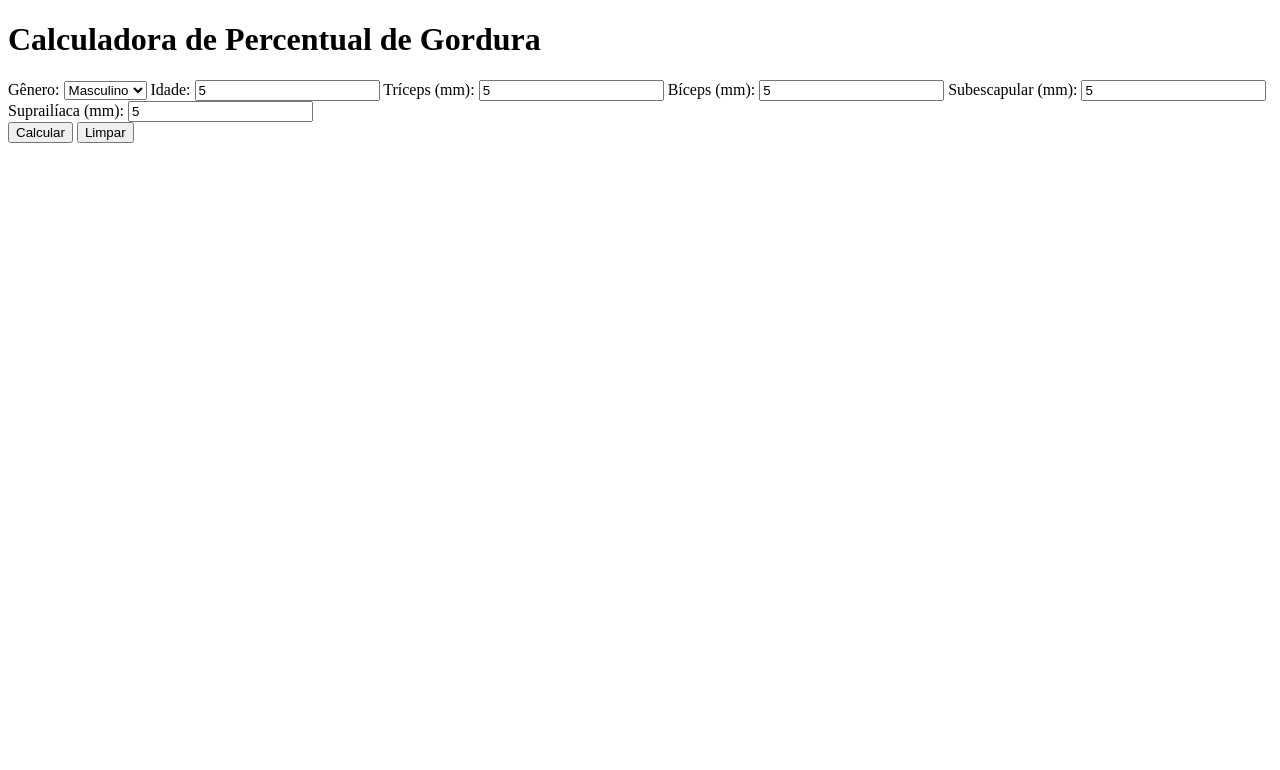
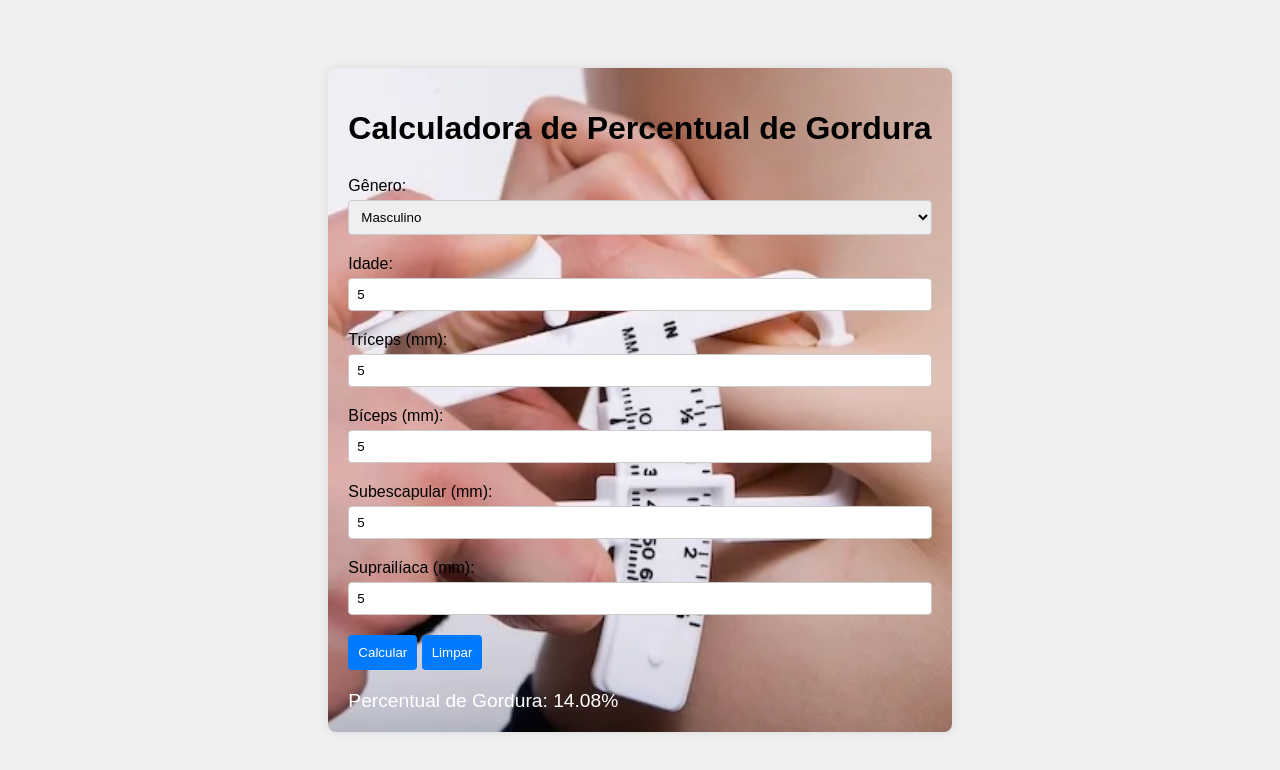
Before and after one commit to nicolasdepaulla/javascript, a website: page exercicios/adipometro/index.html in a window 1280 px wide. Both pictures are taken after typing "5", "5", "5", "5", "5" into the empty fields and a click on the button "Calcular". Drawn offline with Linux system fonts and the light colour scheme.

Commit message:
Add files via upload

```diff
--- /dev/null
+++ b/exercicios/adipometro/adipometro.js
@@ -0,0 +1,30 @@
+function calcularGordura() {
+    const genero = document.getElementById('gender').value;
+    const idade = parseInt(document.getElementById('age').value);
+    const triceps = parseFloat(document.getElementById('triceps').value);
+    const biceps = parseFloat(document.getElementById('biceps').value);
+    const subscapular = parseFloat(document.getElementById('subscapular').value);
+    const suprailiaca = parseFloat(document.getElementById('suprailiac').value);
+
+    if (isNaN(idade) || isNaN(triceps) || isNaN(biceps) || isNaN(subscapular) || isNaN(suprailiaca)) {
+        document.getElementById('result').innerText = 'Por favor, insira todos os valores corretamente.';
+        return;
+    }
+
+    const soma = triceps + biceps + subscapular + suprailiaca
+    let densidade
+
+    if (genero === 'feminino') {
+        densidade = 1.1620 - (0.0630 * Math.log10(soma))
+    } else {
+        densidade = 1.1599 - (0.0717 * Math.log10(soma))
+    }
+
+    const bodyFatPercentage = (495 / densidade) - 450
+
+    document.getElementById('result').innerText = `Percentual de Gordura: ${bodyFatPercentage.toFixed(2)}%`
+}
+
+function limpar() {
+    document.getElementById('result').innerText = '';
+}
--- a/exercicios/adipometro/index.html
+++ b/exercicios/adipometro/index.html
@@ -5,7 +5,7 @@
     <meta charset="UTF-8">
     <meta name="viewport" content="width=device-width, initial-scale=1.0">
     <title>Calculadora de Percentual de Gordura</title>
-    <link rel="stylesheet" href="styles.css">
+    <link rel="stylesheet" href="style.css">
 </head>
 
 <body>
@@ -36,15 +36,15 @@
             <input type="number" id="suprailiac" name="suprailiac" required>
 
             <div class="button-container">
-                <button type="button" onclick="calculateBodyFat()">Calcular</button>
-                <button type="reset">Limpar</button>
+                <button type="button" onclick="calcularGordura()">Calcular</button>
+                <button type="reset" onclick="limpar()">Limpar</button>
             </div>
         </form>
 
         <div id="result"></div>
     </div>
 
-    <script src="script.js"></script>
+    <script src="adipometro.js"></script>
 </body>
 
 </html>
--- /dev/null
+++ b/exercicios/adipometro/style.css
@@ -0,0 +1,61 @@
+body {
+    font-family: sans-serif;
+    display: flex;
+    justify-content: center;
+    align-items: center;
+    height: 100vh;
+    margin: 0;
+    background-color: #f0f0f0;
+}
+
+.container {
+    background-image: url('img/calc.png');
+    background-size: cover;
+    background-position: center;
+    padding: 20px;
+    border-radius: 8px;
+    box-shadow: 0 0 10px rgba(0, 0, 0, 0.1);
+}
+
+h1 {
+    margin-bottom: 20px;
+}
+
+form {
+    display: flex;
+    flex-direction: column;
+
+}
+
+label {
+    margin: 10px 0 5px;
+}
+
+input,
+select {
+    padding: 8px;
+    margin-bottom: 10px;
+    border: 1px solid #ccc;
+    border-radius: 4px;
+}
+
+button {
+    padding: 10px;
+    margin-top: 10px;
+    border: none;
+    border-radius: 4px;
+    background-color: #007bff;
+    color: white;
+    cursor: pointer;
+
+}
+
+button:hover {
+    background-color: #0056b3;
+}
+
+#result {
+    margin-top: 20px;
+    font-size: 1.2em;
+    color:white;
+}
```
